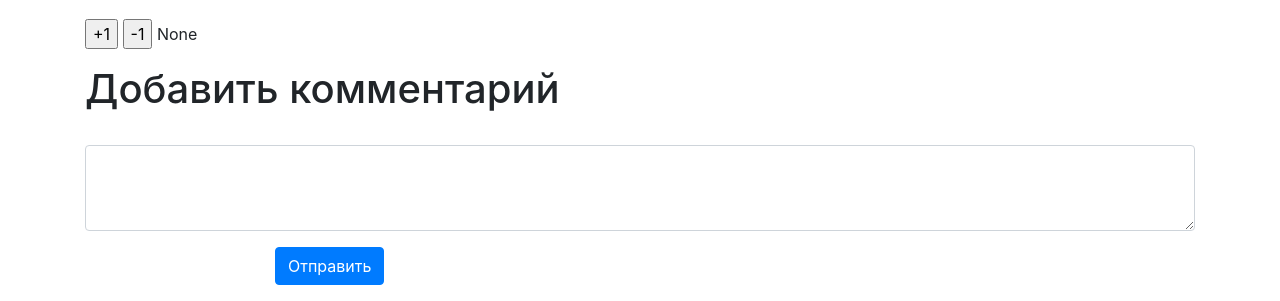
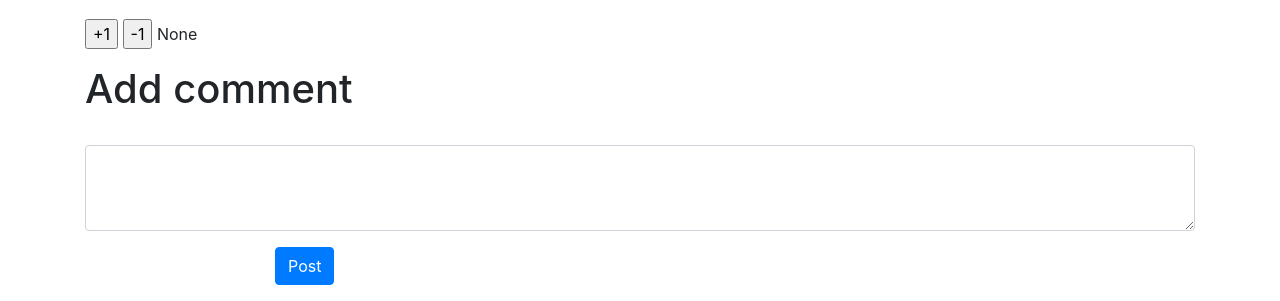
Before and after one commit to galubezzz/blog, a Django app: page /articles/1/ in a window 1280 px wide. Shown: the part 613-914 px from the top of the page. Run offline with Django 3.2, Linux system fonts and the light colour scheme; a user stored in the database is signed in; data comes from the database, SQL or seed files in the repository; data that the repository does not hold is empty; some libraries are stand-ins or nearby versions.

Commit message:
translate template to English

```diff
--- a/source/webapp/templates/article_create.html
+++ b/source/webapp/templates/article_create.html
@@ -1,9 +1,9 @@
 {% extends 'base.html' %}
 
-{% block title %}Новая статья{% endblock %}
+{% block title %}New post{% endblock %}
 
 {% block content %}
-    <h1 class="mt-3">Добавить статью</h1>
+    <h1 class="mt-3">Add post</h1>
     <form method="post" enctype="multipart/form-data" action="{% url 'webapp:article_create' %}">
         {% csrf_token %}
         {% include 'partial/article_form.html' %}
--- a/source/webapp/templates/article_detail.html
+++ b/source/webapp/templates/article_detail.html
@@ -1,13 +1,13 @@
 {% extends 'base.html' %}
 
-{% block title %}Статья{% endblock %}
+{% block title %}Post{% endblock %}
 
 {% block content %}
     <h1 class="mt-2">{{ article.title }}</h1>
     <a href="{% url 'webapp:user_details' article.author_id %}"> {{ article.author }} </a> | {{ article.created_at }}
         {% if user == article.author %}
-            <a class="float-right" href="{% url 'webapp:article_update' article.pk %}">Редактировать</a>
-            <a class="float-right" href="{% url 'webapp:article_delete' article.pk %}">Удалить</a>
+            <a class="float-right" href="{% url 'webapp:article_update' article.pk %}">Edit</a>
+            <a class="float-right" href="{% url 'webapp:article_delete' article.pk %}">Delete</a>
         {% endif %}
     </p>
     {% if article.image %}
--- a/source/webapp/templates/article_list.html
+++ b/source/webapp/templates/article_list.html
@@ -1,6 +1,6 @@
 {% extends 'base.html' %}
 
-{% block title %}Статьи{% endblock %}
+{% block title %}Blog{% endblock %}
 
 {% block content %}
     {% for article in article_list %}
@@ -17,8 +17,8 @@
             {% endif %}
             <div class="card-footer">
                 <p class="card-text">{{ article.author }} | {{ article.created_at }} {% if user == article.author %}
-                    <a class="float-right" href="{% url 'webapp:article_delete'  article.pk %}">Удалить</a>
-                    <a class="float-right" href="{% url 'webapp:article_update'  article.pk %}">Редактировать|</a>
+                    <a class="float-right" href="{% url 'webapp:article_delete'  article.pk %}">Delete</a>
+                    <a class="float-right" href="{% url 'webapp:article_update'  article.pk %}">Edit|</a>
 
                 {% endif %}</p>
             </div>
--- a/source/webapp/templates/article_update.html
+++ b/source/webapp/templates/article_update.html
@@ -1,10 +1,10 @@
 {% extends 'base.html' %}
 {% load widget_tweaks %}
 
-{% block title %}Изменить статью{% endblock %}
+{% block title %}Edit post{% endblock %}
 
 {% block content %}
-    <h1 class="mt-3">Изменить статью</h1>
+    <h1 class="mt-3">Edit post</h1>
     <form method="post" enctype="multipart/form-data" action="{% url 'webapp:article_update' object.pk %}">
         {% csrf_token %}
         {% include 'partial/article_form.html' %}
--- a/source/webapp/templates/base.html
+++ b/source/webapp/templates/base.html
@@ -22,24 +22,24 @@
     <div class="collapse navbar-collapse" id="navbarNav">
         <ul class="navbar-nav">
             <li class="nav-item">
-                <a href="{% url 'webapp:article_list' %}" class="nav-link">На главную</a>
+                <a href="{% url 'webapp:article_list' %}" class="nav-link">Home</a>
             </li>
             <li class="nav-item">
-                <a href="{% url 'webapp:article_create' %}" class="nav-link">Добавить статью</a>
+                <a href="{% url 'webapp:article_create' %}" class="nav-link">Add post</a>
             </li>
             {% block menu %}{% endblock %}
         </ul>
         <ul class="navbar-nav ml-auto">
             {% if user.is_authenticated %}
                 <li class="nav-item">
-                    <a href="{% url 'accounts:logout' %}" class="nav-link">Выход</a>
+                    <a href="{% url 'accounts:logout' %}" class="nav-link">Logout</a>
                 </li>
                 <li class="nav-item">
-                    <a href="{% url 'webapp:user_update' request.user.pk %}" class="nav-link">Личный кабинет</a>
+                    <a href="{% url 'webapp:user_update' request.user.pk %}" class="nav-link">My account</a>
                 </li>
             {% else %}
                 <li class="nav-item">
-                    <a href="{% url 'accounts:login' %}" class="nav-link">Вход</a>
+                    <a href="{% url 'accounts:login' %}" class="nav-link">Login</a>
                 </li>
             {% endif %}
         </ul>
--- a/source/webapp/templates/comment_detail.html
+++ b/source/webapp/templates/comment_detail.html
@@ -1,11 +1,11 @@
 {% extends 'base.html' %}
 
-{% block title %}Статья{% endblock %}
+{% block title %}Post{% endblock %}
 
 {% block content %}
     <p>{{ comment.author }} | {{ comment.created_at }}
         {% if user == comment.author %}
-            <a class="float-right" href="{% url 'webapp:article_update' article.pk %}">Редактировать</a>
+            <a class="float-right" href="{% url 'webapp:article_update' article.pk %}">Edit</a>
         {% endif %}
     </p>
     <p class="mt-3 pre-spaces">{{ comment.text }}</p>
--- a/source/webapp/templates/comment_list.html
+++ b/source/webapp/templates/comment_list.html
@@ -5,8 +5,8 @@
             {{ comment.text }}
             <div class="card-footer">
                 <p class="card-text">{{ comment.author }} | {{ comment.created_at }} {% if user == comment.author %}
-                    <a class="float-right" href="{% url 'webapp:comment_update'  comment.pk %}">Редактировать</a>
-                    <a href="{% url 'webapp:comment_delete'  comment.pk %}">Удалить</a>
+                    <a class="float-right" href="{% url 'webapp:comment_update'  comment.pk %}">Edit</a>
+                    <a href="{% url 'webapp:comment_delete'  comment.pk %}">Delete</a>
                 {% endif %}</p>
             </div>
         </div>
--- a/source/webapp/templates/comment_update.html
+++ b/source/webapp/templates/comment_update.html
@@ -1,7 +1,7 @@
-{% block title %}Изменить коммент{% endblock %}
+{% block title %}Edit comment{% endblock %}
 
 {% block content %}
-    <h1 class="mt-3">Изменить коммент</h1>
+    <h1 class="mt-3">Edit comment</h1>
     <form method="post" enctype="multipart/form-data" action="{% url 'webapp:comment_update' object.pk %}">
         {% csrf_token %}
         {% include 'partial/comment_form.html' %}
--- a/source/webapp/templates/partial/article_form.html
+++ b/source/webapp/templates/partial/article_form.html
@@ -23,5 +23,5 @@
     </div>
 </div>
 <div class="row">
-    <div class="col-10 offset-2"><button type="submit" class="btn btn-primary">Отправить</button></div>
+    <div class="col-10 offset-2"><button type="submit" class="btn btn-primary">Post</button></div>
 </div>
--- a/source/webapp/templates/partial/comment_form.html
+++ b/source/webapp/templates/partial/comment_form.html
@@ -1,5 +1,5 @@
 {% block content %}
-<h1 class="mt-3">Добавить комментарий</h1>
+<h1 class="mt-3">Add comment</h1>
 <div class="form-group">
     <label for="{{form.text.id_for_label}}">{{ form.text.label }}</label>
     <textarea class="form-control" id="{{form.text.id_for_label}}" rows="3" name="text">
@@ -8,6 +8,6 @@
     </textarea>
   </div>
 <div class="row">
-    <div class="col-10 offset-2"><button type="submit" class="btn btn-primary">Отправить</button></div>
+    <div class="col-10 offset-2"><button type="submit" class="btn btn-primary">Post</button></div>
 </div>
 {% endblock %}
--- a/source/webapp/templates/user_update.html
+++ b/source/webapp/templates/user_update.html
@@ -1,9 +1,9 @@
 {% extends 'base.html' %}
 
-{% block title %}Изменить пользователя{% endblock %}
+{% block title %}My account{% endblock %}
 
 {% block content %}
-    <h1>Изменить пользователя</h1>
+    <h1>Edit user information</h1>
     <form action="{% url 'webapp:user_update' form.instance.pk %}" method="post" class="form-group" enctype="multipart/form-data">
         {% csrf_token %}
         <div class="row">
@@ -19,6 +19,6 @@
             <input type="email" class="form-control" id="exampleInputEmail1" aria-describedby="emailHelp" placeholder="Enter email" name="email" value={{ user.email }}>
             <small id="emailHelp" class="form-text text-muted">We'll never share your email with anyone else.</small>
           </div>
-        <button type="submit" class="btn btn-primary">Сохранить</button>
+        <button type="submit" class="btn btn-primary">Save</button>
     </form>
 {% endblock %}
```
Also changed, not shown: source/webapp/templates/article_delete.html (+4 -4 lines), source/webapp/templates/comment_delete.html (+4 -4 lines).
